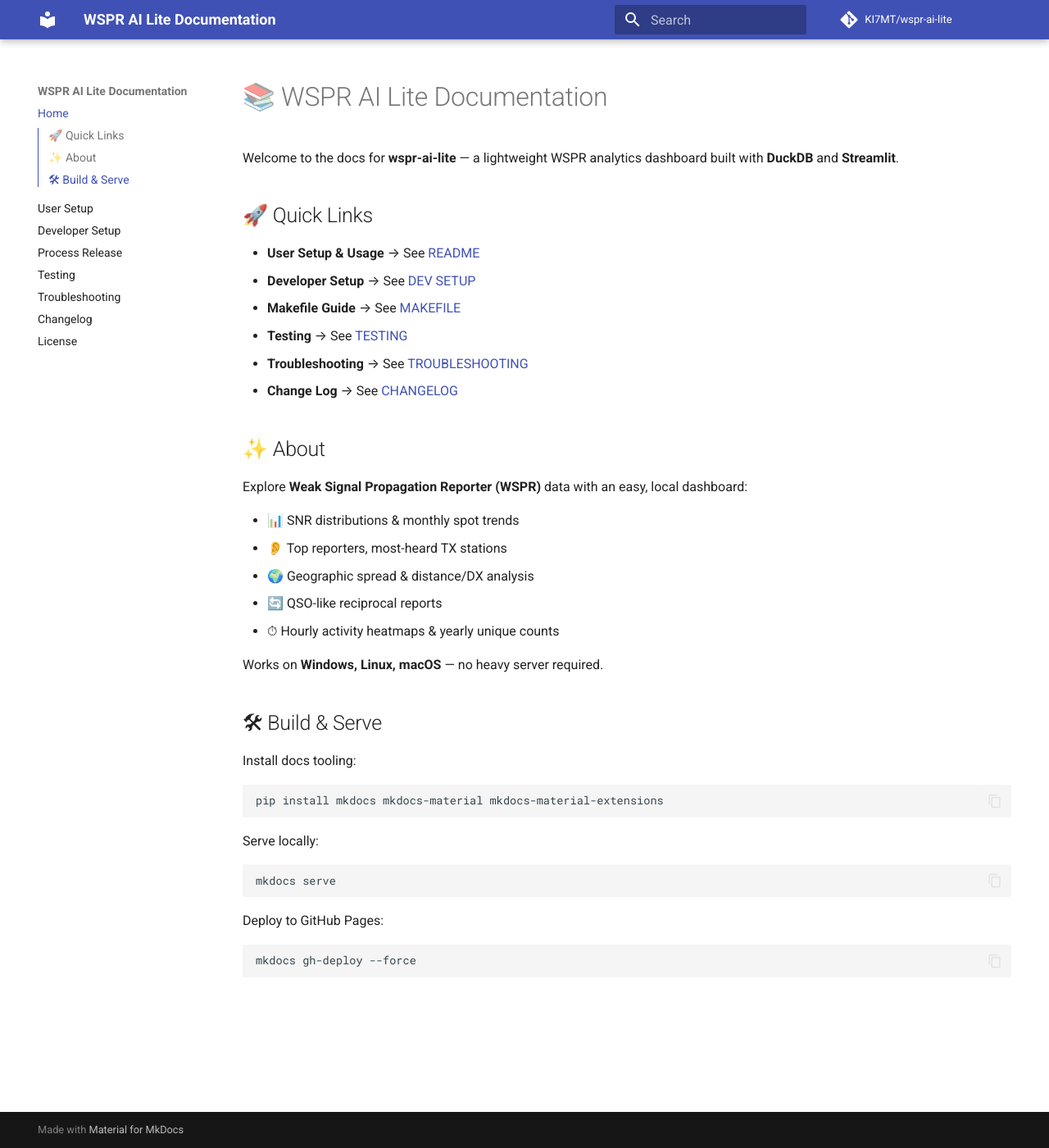
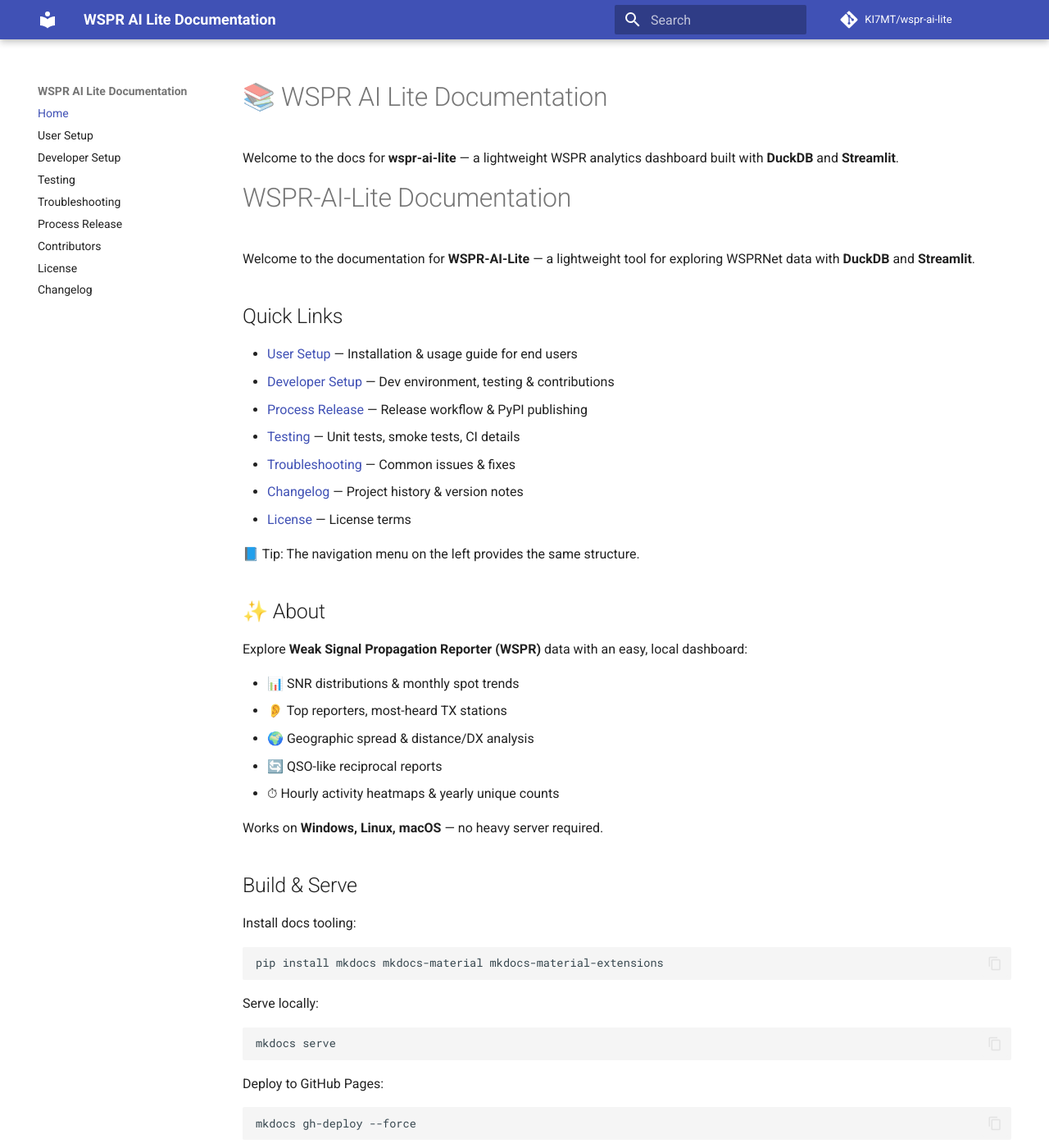
Before and after one commit to KI7MT/wspr-ai-lite, an MkDocs documentation site: the page built from docs/index.md, in a window 1280 px wide and 1400 px high. Shown: the whole window at 82% size. Built offline with MkDocs 1.6.1 and Material for MkDocs 9.7.7, drawn with Linux system fonts in a browser that asks for light colours; comment, search, counter and statistics services are not loaded.

Commit message:
docs: add contributing and contributors documents

```diff
--- a/docs/index.md
+++ b/docs/index.md
@@ -2,13 +2,21 @@
 
 Welcome to the docs for **wspr-ai-lite** — a lightweight WSPR analytics dashboard built with **DuckDB** and **Streamlit**.
 
-## 🚀 Quick Links
-- **User Setup & Usage** → See [README](user-setup.md)
-- **Developer Setup** → See [DEV SETUP](developer-setup.md)
-- **Makefile Guide** → See [MAKEFILE](makefile.md)
-- **Testing** → See [TESTING](testing.md)
-- **Troubleshooting** → See [TROUBLESHOOTING](troubleshooting.md)
-- **Change Log** → See [CHANGELOG](CHANGELOG.md)
+# WSPR-AI-Lite Documentation
+
+Welcome to the documentation for **WSPR-AI-Lite** — a lightweight tool for exploring WSPRNet data with **DuckDB** and **Streamlit**.
+
+## Quick Links
+
+- [User Setup](user-setup.md) — Installation & usage guide for end users
+- [Developer Setup](developer-setup.md) — Dev environment, testing & contributions
+- [Process Release](process-release.md) — Release workflow & PyPI publishing
+- [Testing](testing.md) — Unit tests, smoke tests, CI details
+- [Troubleshooting](troubleshooting.md) — Common issues & fixes
+- [Changelog](CHANGELOG.md) — Project history & version notes
+- [License](LICENSE.md) — License terms
+
+📘 Tip: The navigation menu on the left provides the same structure.
 
 ## ✨ About
 Explore **Weak Signal Propagation Reporter (WSPR)** data with an easy, local dashboard:
@@ -21,7 +29,7 @@
 
 Works on **Windows, Linux, macOS** — no heavy server required.
 
-## 🛠 Build & Serve
+## Build & Serve
 
 Install docs tooling:
 
--- a/mkdocs.yml
+++ b/mkdocs.yml
@@ -24,11 +24,12 @@
   - Home: index.md
   - User Setup: user-setup.md
   - Developer Setup: developer-setup.md
-  - Process Release: process-release.md
   - Testing: testing.md
   - Troubleshooting: troubleshooting.md
+  - Process Release: process-release.md
+  - Contributors: CONTRIBUTORS.md
+  - License: LICENSE.md
   - Changelog: CHANGELOG.md
-  - License: LICENSE.md
 
 markdown_extensions:
   - admonition
```
Also changed, not shown: CONTRIBUTING.md (added, +73 -0 lines), CONTRIBUTORS.md (added, +35 -0 lines), 1 other file.
